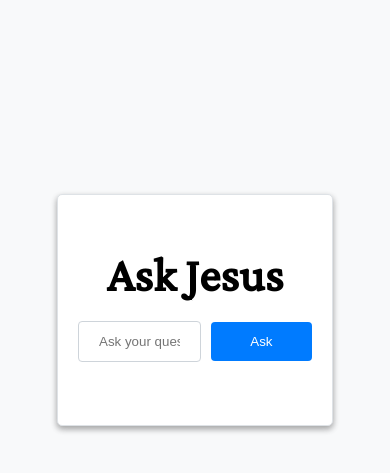
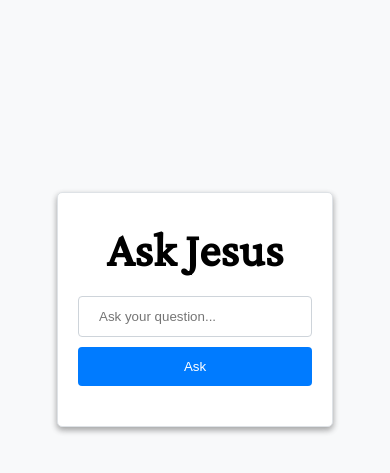
Before and after one commit to frangallo/ask_jesus, a PHP site: page / in a window 390 px wide. Shown: the top 473 px of the page. Run offline with PHP 8.4, Linux system fonts and the light colour scheme.

Commit message:
add mobile styling

```diff
--- a/style.css
+++ b/style.css
@@ -156,3 +156,20 @@
   flex-direction: column;
   align-items: center;
 }
+
+@media (max-width: 768px) {
+  .input-container {
+    flex-direction: column;
+    align-items: stretch;
+
+  }
+
+  input[type="text"] {
+    margin-bottom: 10px;
+    width: 100%;
+  }
+
+  button{
+    width: 100%;
+  }
+}
```
